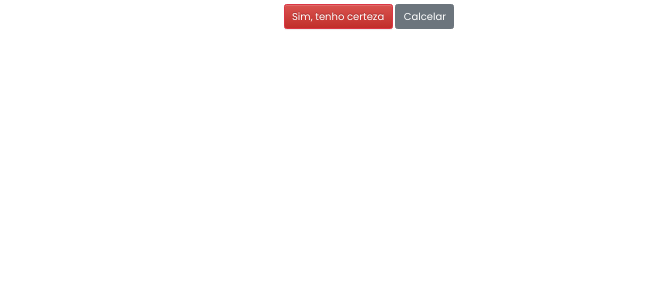
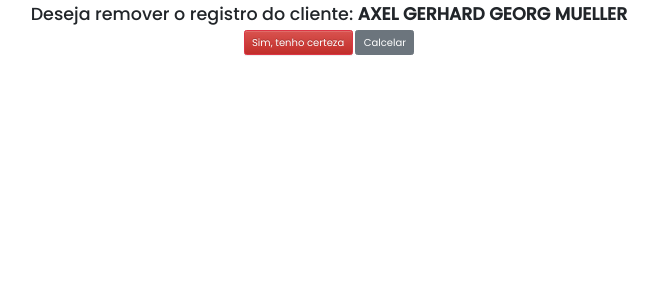
Before and after one commit to AxelGeorg/gerenciador_estacionamento, a Django app: page /clientes/delete/1/ in a window 1280 px wide. Shown: the part 67-366 px from the top of the page, without its empty margins (311-969 px from the left). Run offline with Django 4.2, Linux system fonts and the light colour scheme; data comes from the database, SQL or seed files in the repository; both versions use the stored data as it was after the commit; some libraries are stand-ins or nearby versions.

Commit message:
Ajuste projetoFinal

```diff
--- a/Estacionamento/templates/gerenciaVaga_form.html
+++ b/Estacionamento/templates/gerenciaVaga_form.html
@@ -3,8 +3,6 @@
 {% load crispy_forms_tags %}
 
 {% block title %} Cadastro de Vaga {% endblock %}
-{% block titleBody %}Vaga{% endblock %}
-
 {% block content %}
 
 <div style="text-align:center; margin-left: 25%; margin-right: 25%">
--- a/mainCarros/templates/mainCarros/carro_confirm_delete.html
+++ b/mainCarros/templates/mainCarros/carro_confirm_delete.html
@@ -5,9 +5,9 @@
 {% block titleBody %}Remover Registro{% endblock %}
 
 {% block content %}
-<div style="text-align:center; margin-left: 80px">
+<div style="text-align:center;">
     <form method="post" action"post">
-        <h3>Deseja remover o registro do carro: <strong>{{carro.nomeEmpresa}}</strong></h3>
+        <h3>Deseja remover o registro do carro: <strong>{{carro.modelo}} - {{carro.placa}}</strong></h3>
         {% csrf_token %}
         <input type="submit" class="btn btn-danger" value="Sim, tenho certeza">
         <input type="reset" class="btn btn-secondary" value="Calcelar" onclick="location.href = '{% url 'mainCarros:list' %}'">
--- a/mainCarros/templates/mainCarros/carro_form.html
+++ b/mainCarros/templates/mainCarros/carro_form.html
@@ -3,7 +3,6 @@
 {% load crispy_forms_tags %}
 
 {% block title %} Cadastro Carro {% endblock %}
-{% block titleBody %}Carro{% endblock %}
 
 {% block content %}
 
--- a/mainClientes/templates/mainClientes/cliente_confirm_delete.html
+++ b/mainClientes/templates/mainClientes/cliente_confirm_delete.html
@@ -1,13 +1,13 @@
 {% extends 'Estacionamento/base.html' %}
 {% load static %}
 
-{% block title %}Remover Vaga{% endblock %}
+{% block title %}Remover Cliente{% endblock %}
 {% block titleBody %}Remover Registro{% endblock %}
 
 {% block content %}
-<div style="text-align:center; margin-left: 80px">
+<div style="text-align:center;">
     <form method="post" action"post">
-        {% comment %} <h3>Deseja remover a registro da vaga: <strong>{{vaga.nomeEmpresa}}</strong></h3> {% endcomment %}
+        <h3>Deseja remover o registro do cliente: <strong>{{cliente.nome}}</strong></h3>
         {% csrf_token %}
         <input type="submit" class="btn btn-danger" value="Sim, tenho certeza">
         <input type="reset" class="btn btn-secondary" value="Calcelar" onclick="location.href = '{% url 'mainClientes:list' %}'">
--- a/mainClientes/templates/mainClientes/cliente_form.html
+++ b/mainClientes/templates/mainClientes/cliente_form.html
@@ -3,7 +3,6 @@
 {% load crispy_forms_tags %}
 
 {% block title %} Cadastro de Cliente {% endblock %}
-{% block titleBody %}Cliente{% endblock %}
 
 {% block content %}
 
--- a/mainVagas/templates/mainVagas/vaga_confirm_delete.html
+++ b/mainVagas/templates/mainVagas/vaga_confirm_delete.html
@@ -5,9 +5,9 @@
 {% block titleBody %}Remover Registro{% endblock %}
 
 {% block content %}
-<div style="text-align:center; margin-left: 80px">
+<div style="text-align:center;">
     <form method="post" action"post">
-        {% comment %} <h3>Deseja remover a registro da vaga: <strong>{{vaga.nomeEmpresa}}</strong></h3> {% endcomment %}
+        <h3>Deseja remover o registro da vaga: <strong>{{vaga.setor}} - {{vaga.status.value}}</strong></h3>
         {% csrf_token %}
         <input type="submit" class="btn btn-danger" value="Sim, tenho certeza">
         <input type="reset" class="btn btn-secondary" value="Calcelar" onclick="location.href = '{% url 'mainVagas:list' %}'">
--- a/mainVagas/templates/mainVagas/vaga_detail.html
+++ b/mainVagas/templates/mainVagas/vaga_detail.html
@@ -7,9 +7,9 @@
 {% block content %}
 <a style="margin-left: 5%" href="{% url 'mainVagas:list' %}"><input type="submit" class="btn btn-secondary" value="Voltar" /></a>
 <div style="text-align:center; margin-left: 25%; margin-right: 25%">
-    <p>Modelo: {{vaga.ativa}}</p>
-    <p>Setor: {{vaga.setor}}</p>
-    <p>Marca: {{vaga.tipoVeiculo.value}}</p>
+    <p>Status: {{vaga.status.value}}</p>
+    <p>Setor: {{vaga.setor}}_{{vaga.id}}</p>
+    <p>Tipo: {{vaga.tipoVeiculo.value}}</p>
     <p>Data Hora Cadastro: {{vaga.dataHoraCadastro}}</p>
     <p>Data Hora Altereção: {{vaga.dataHoraAlteracao}}</p>
 </div>
--- a/mainVagas/templates/mainVagas/vaga_form.html
+++ b/mainVagas/templates/mainVagas/vaga_form.html
@@ -8,7 +8,6 @@
 {% block content %}
 
 <div style="text-align:center; margin-left: 25%; margin-right: 25%">
-    <h1> Vaga </h1>
     <form class="form-horizontal" method="post" action".">
         {% csrf_token %}
 
```
Also changed, not shown: db.sqlite3.
